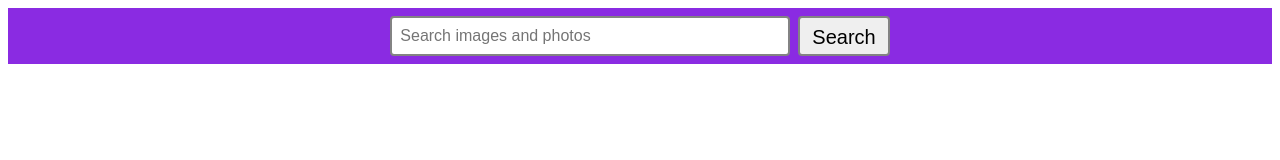
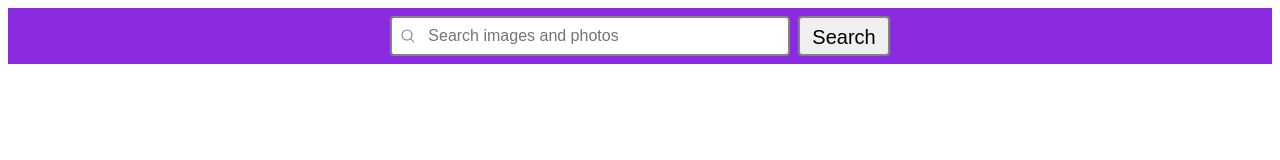
Before and after one commit to AistraViter/goit-react-hw-04, a React (Vite) app: page / in a window 1280 px wide. Shown: the top 160 px of the page. Built offline with nearby package versions, Linux system fonts and the light colour scheme.

Commit message:
Лупу додано, функціонал ще ні

```diff
--- a/package.json
+++ b/package.json
@@ -15,6 +15,7 @@
     "react": "^18.3.1",
     "react-dom": "^18.3.1",
     "react-hot-toast": "^2.4.1",
+    "react-icons": "^5.2.1",
     "react-loader-spinner": "^6.1.6",
     "react-modal": "^3.16.1"
   },
--- a/src/components/App.jsx
+++ b/src/components/App.jsx
@@ -73,8 +73,9 @@ function App({ errorMessage }) {
     getImages();
   }, [topic, page, errorMessage]);
 
+  // Прокрутка вниз до контейнера зображень після оновлення зображень
+
   useEffect(() => {
-    // Прокрутка вниз до контейнера зображень після оновлення зображень
     if (imagesContainerRef.current) {
       const containerBottom =
         imagesContainerRef.current.offsetTop +
--- a/src/components/SearchBar/SearchBar.jsx
+++ b/src/components/SearchBar/SearchBar.jsx
@@ -1,9 +1,10 @@
 import { Formik, Form, Field } from "formik";
-import toast, { Toaster } from 'react-hot-toast';
+import { PiMagnifyingGlass } from "react-icons/pi";
+import toast, { Toaster } from "react-hot-toast";
 import styles from "./SearchBar.module.css";
 
 const SearchBar = ({ onSearch }) => {
-  const { searchBar } = styles;
+  const { searchBar, searchBarIcon, searchBarInputContainer } = styles;
   const initialValues = {
     topic: "",
   };
@@ -22,17 +23,20 @@ const SearchBar = ({ onSearch }) => {
     <>
       <Formik initialValues={initialValues} onSubmit={handleSubmit}>
         <Form className={searchBar}>
+          <div className={searchBarInputContainer}>
+            <PiMagnifyingGlass className={searchBarIcon} />
             <Field
               type="text"
               name="topic"
               placeholder="Search images and photos"
             />
+          </div>
+
           <button type="submit">Search</button>
         </Form>
       </Formik>
       <Toaster />
     </>
-
   );
 };
 
--- a/src/components/SearchBar/SearchBar.module.css
+++ b/src/components/SearchBar/SearchBar.module.css
@@ -1,6 +1,18 @@
 .searchBar {
   display: flex;
   gap: 8px;
+}
+.searchBarInputContainer {
+  position: relative; /* Позиціюємо контейнер для іконки */
+
+}
+.searchBarIcon{
+  position: absolute; /* Розміщуємо іконку поверх поля вводу */
+  left: 10px; /* Відстань від лівого краю */
+  top: 50%; /* Вертикальне центрування */
+  transform: translateY(-50%); /* Центрування по вертикалі */
+  color: gray; /* Колір іконки */
+
 }
 
 .searchBar input {
@@ -10,6 +22,7 @@
   border: 2px solid rgb(131, 131, 131);
   border-radius: 4px;
   padding: 4px 8px;
+  padding-left: 36px;
   font-family: Arial, Helvetica, sans-serif;
   font-size: 16px;
 }
```
Also changed, not shown: 1 other file (tests, documents, lock files or other folders). Lines whose indentation alone changed are shown as unchanged.
